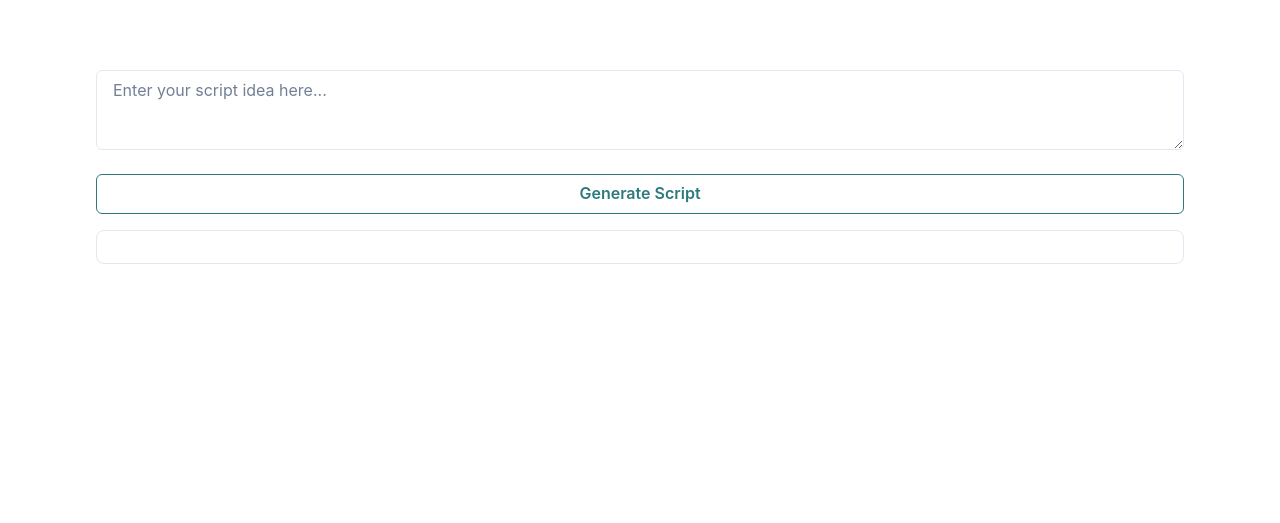
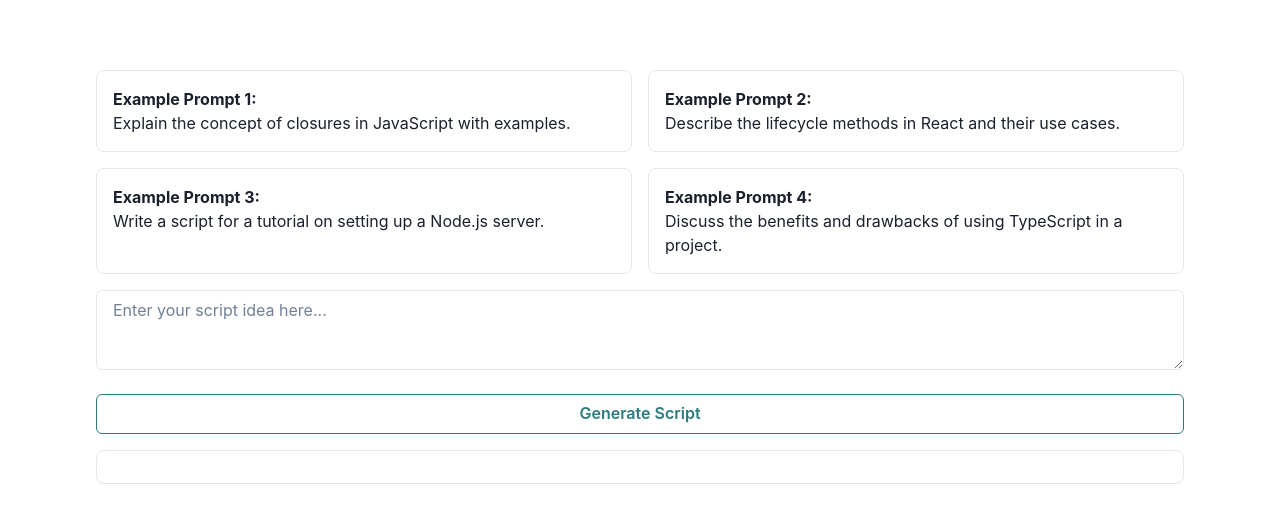
Before and after one commit to dannycahyo/creator-pro, a Next.js app: page /scripting in a window 1280 px wide. Shown: the part 425-948 px from the top of the page. Before the commit the page ends 800 px from the top, so only its background shows below. Built offline with nearby package versions, Linux system fonts and the light colour scheme.

Commit message:
feat: integrate generate script API and adding loading state

```diff
--- a/src/components/ScriptingPage.tsx
+++ b/src/components/ScriptingPage.tsx
@@ -1,4 +1,12 @@
-import { Box, Textarea, Button, Center } from "@chakra-ui/react";
+import {
+  Box,
+  Textarea,
+  Button,
+  Center,
+  Stack,
+  Skeleton,
+  SimpleGrid,
+} from "@chakra-ui/react";
 import { useState } from "react";
 import Layout from "./Layout";
 import MarkdownComponent from "./MarkdownComponent";
@@ -7,6 +15,7 @@ import PageCard from "./PageCard";
 export default function ScriptingPage() {
   const [scriptInput, setScriptInput] = useState("");
   const [scriptResult, setScriptResult] = useState("");
+  const [isLoading, setIsLoading] = useState(false);
 
   const handleInputChange = (
     e: React.ChangeEvent<HTMLTextAreaElement>,
@@ -15,15 +24,34 @@ export default function ScriptingPage() {
   };
 
   const handleGenerateScript = async () => {
-    // Placeholder for OpenAI integration
-    // Replace this with actual API call to OpenAI
     const result = await fetchOpenAIScript(scriptInput);
     setScriptResult(result);
   };
 
   const fetchOpenAIScript = async (input: string) => {
-    // Simulate an API call to OpenAI
-    return `### Generated script for: ${input}\n\nThis is a **sample** script generated for the input provided.`;
+    setIsLoading(true);
+    try {
+      const response = await fetch("/api/generate-script", {
+        method: "POST",
+        headers: {
+          "Content-Type": "application/json",
+        },
+        body: JSON.stringify({ input }),
+      });
+
+      if (!response.ok) {
+        throw new Error("Failed to generate script");
+      }
+
+      setIsLoading(false);
+
+      const data = await response.json();
+      return data.script;
+    } catch (error) {
+      console.error("Error fetching script:", error);
+      setIsLoading(false);
+      return "Error generating script. Please try again later.";
+    }
   };
 
   return (
@@ -33,6 +61,37 @@ export default function ScriptingPage() {
         pageDesc="This page allows content creators to generate scripts using
           OpenAI integration."
       />
+
+      <SimpleGrid columns={{ base: 1, md: 2 }} spacing={4} mb={4}>
+        <Box borderWidth="1px" borderRadius="lg" p={4}>
+          <strong>Example Prompt 1:</strong>
+          <p>
+            Explain the concept of closures in JavaScript with
+            examples.
+          </p>
+        </Box>
+        <Box borderWidth="1px" borderRadius="lg" p={4}>
+          <strong>Example Prompt 2:</strong>
+          <p>
+            Describe the lifecycle methods in React and their use
+            cases.
+          </p>
+        </Box>
+        <Box borderWidth="1px" borderRadius="lg" p={4}>
+          <strong>Example Prompt 3:</strong>
+          <p>
+            Write a script for a tutorial on setting up a Node.js
+            server.
+          </p>
+        </Box>
+        <Box borderWidth="1px" borderRadius="lg" p={4}>
+          <strong>Example Prompt 4:</strong>
+          <p>
+            Discuss the benefits and drawbacks of using TypeScript in
+            a project.
+          </p>
+        </Box>
+      </SimpleGrid>
 
       <Box mb={4}>
         <Textarea
@@ -54,8 +113,16 @@ export default function ScriptingPage() {
         </Button>
       </Center>
 
-      <Box borderWidth="1px" borderRadius="lg" p={4}>
-        <MarkdownComponent content={scriptResult} />
+      <Box borderWidth="1px" borderRadius="lg" py={4} px={8}>
+        {isLoading ? (
+          <Stack>
+            <Skeleton height="20px" />
+            <Skeleton height="20px" />
+            <Skeleton height="20px" />
+          </Stack>
+        ) : (
+          <MarkdownComponent content={scriptResult} />
+        )}
       </Box>
     </Layout>
   );
```
